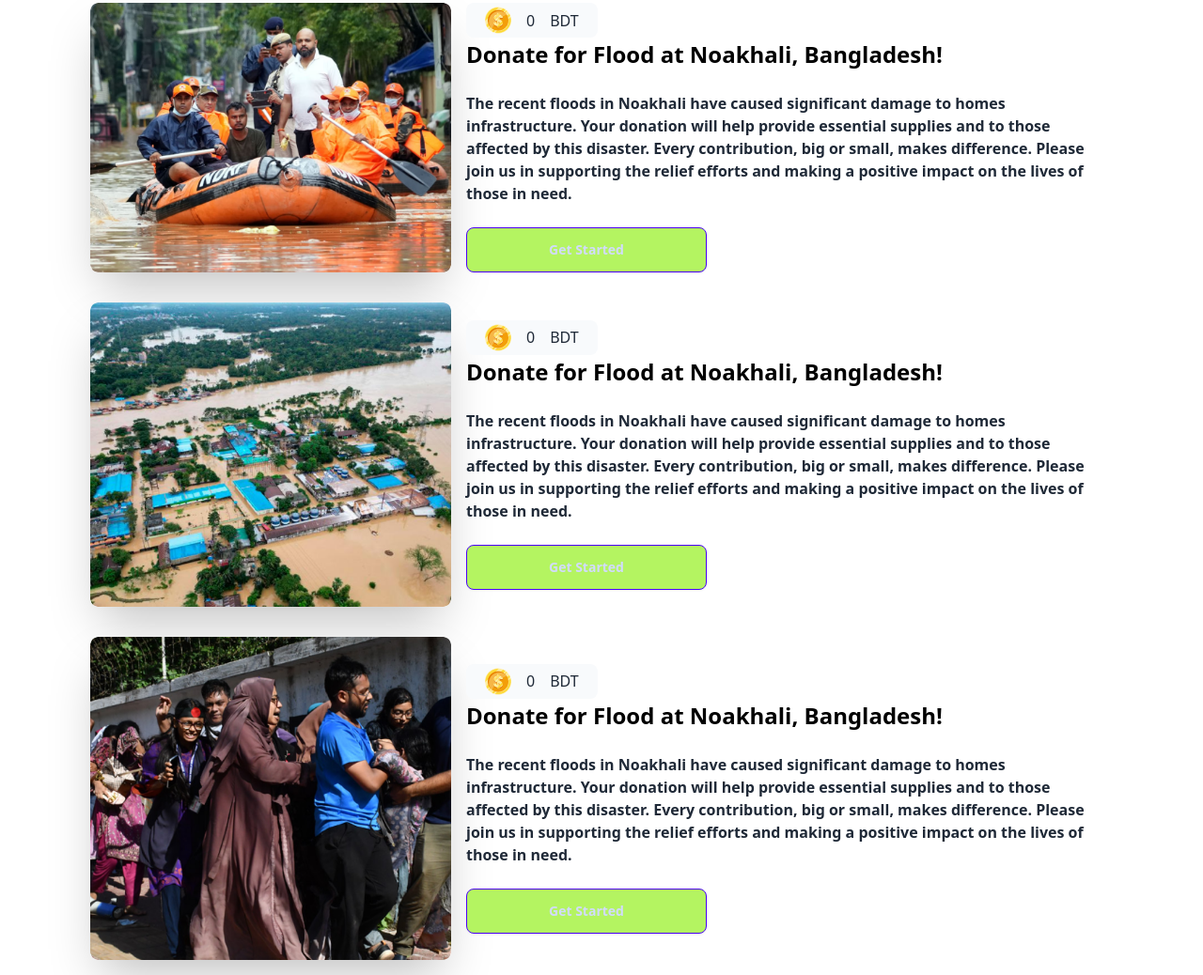
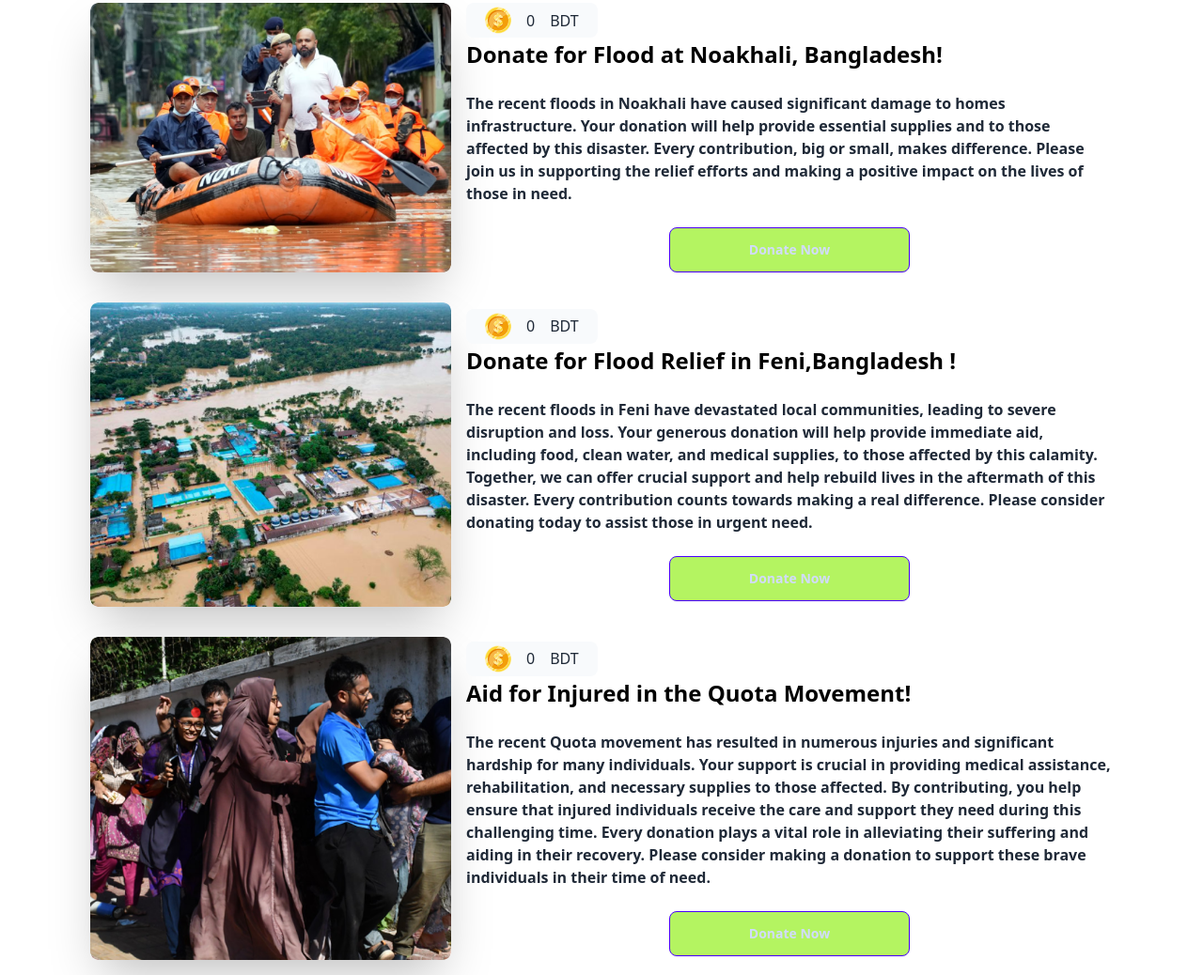
Before and after one commit to NahianMugdho/assignment-05, a plain HTML site: page B10A5-DOM-Quest-Build-and-Manipulate-main/index.html in a window 1280 px wide. Shown: the part 893-1931 px from the top of the page at 94% size. Drawn offline with nearby package versions, Linux system fonts and the light colour scheme; a script that the page names is missing.

Commit message:
'first-page'

```diff
--- a/B10A5-DOM-Quest-Build-and-Manipulate-main/index.html
+++ b/B10A5-DOM-Quest-Build-and-Manipulate-main/index.html
@@ -95,7 +95,9 @@
             <p class="font-semibold py-6">
                 The recent floods in Noakhali have caused significant damage to homes infrastructure. Your donation will help provide essential supplies and to those affected by this disaster. Every contribution, big or small, makes difference. Please join us in supporting the relief efforts and making a positive impact on the lives of those in need.
             </p>
-            <button class="btn btn-wide bg-[#B4F461] btn-primary">Get Started</button>
+            <div class="flex justify-center">
+                <button class="btn btn-wide bg-[#B4F461] btn-primary text-center items-center justify-center">Donate Now</button></div>
+              </div>
           </div>
         </div>
       </div>
@@ -112,11 +114,12 @@
             <p > 0 </p>
             <p>BDT</p>
         </div>
-        <h1 class="text-2xl text-black font-bold">Donate for Flood at Noakhali, Bangladesh!</h1>
+        <h1 class="text-2xl text-black font-bold">Donate for Flood Relief in Feni,Bangladesh !</h1>
         <p class="font-semibold py-6">
-            The recent floods in Noakhali have caused significant damage to homes infrastructure. Your donation will help provide essential supplies and to those affected by this disaster. Every contribution, big or small, makes difference. Please join us in supporting the relief efforts and making a positive impact on the lives of those in need.
+            The recent floods in Feni have devastated local communities, leading to severe disruption and loss. Your generous donation will help provide immediate aid, including food, clean water, and medical supplies, to those affected by this calamity. Together, we can offer crucial support and help rebuild lives in the aftermath of this disaster. Every contribution counts towards making a real difference. Please consider donating today to assist those in urgent need.
         </p>
-        <button class="btn btn-wide bg-[#B4F461] btn-primary">Get Started</button>
+        <div class="flex justify-center">
+        <button class="btn btn-wide bg-[#B4F461] btn-primary text-center items-center justify-center">Donate Now</button></div>
       </div>
     </div>
   </div>
@@ -135,11 +138,13 @@
             <p > 0 </p>
             <p>BDT</p>
         </div>
-        <h1 class="text-2xl text-black font-bold">Donate for Flood at Noakhali, Bangladesh!</h1>
+        <h1 class="text-2xl text-black font-bold">Aid for Injured in the Quota Movement!</h1>
         <p class="font-semibold py-6">
-            The recent floods in Noakhali have caused significant damage to homes infrastructure. Your donation will help provide essential supplies and to those affected by this disaster. Every contribution, big or small, makes difference. Please join us in supporting the relief efforts and making a positive impact on the lives of those in need.
+            The recent Quota movement has resulted in numerous injuries and significant hardship for many individuals. Your support is crucial in providing medical assistance, rehabilitation, and necessary supplies to those affected. By contributing, you help ensure that injured individuals receive the care and support they need during this challenging time. Every donation plays a vital role in alleviating their suffering and aiding in their recovery. Please consider making a donation to support these brave individuals in their time of need.
         </p>
-        <button class="btn btn-wide bg-[#B4F461] btn-primary">Get Started</button>
+        <div class="flex justify-center">
+            <button class="btn btn-wide bg-[#B4F461] btn-primary text-center items-center justify-center">Donate Now</button></div>
+          </div>
       </div>
     </div>
   </div>
```
Also changed, not shown: B10A5-DOM-Quest-Build-and-Manipulate-main/login.js (added).
